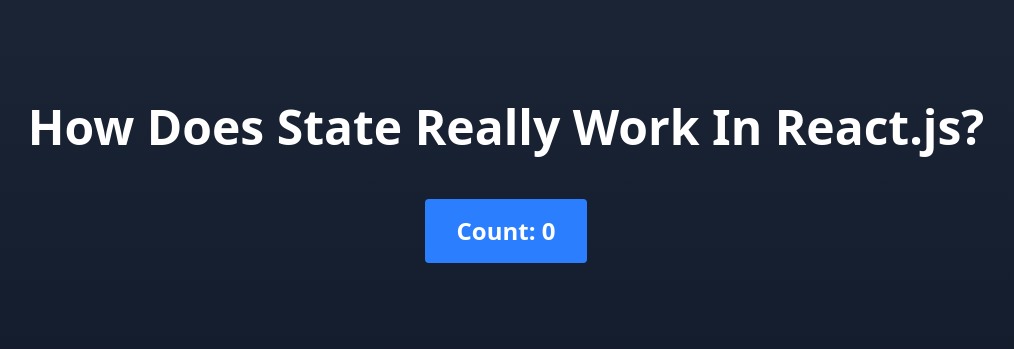
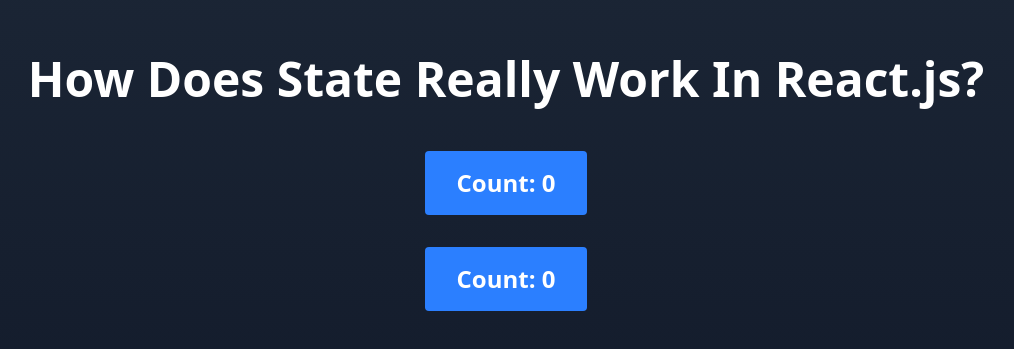
Before and after one commit to addcx1developer/essential-react-hooks-250822, a React (Vite) app: page / in a window 1280 px wide. Shown: the part 201-550 px from the top of the page, without its empty margins (134-1148 px from the left). Built offline with nearby package versions, Linux system fonts and the light colour scheme.

Commit message:
each component have own private state

```diff
--- a/src/components/ReactState.jsx
+++ b/src/components/ReactState.jsx
@@ -5,6 +5,7 @@
     <div className="min-h-screen bg-gradient-to-b from-gray-800 to-gray-900 text-white flex flex-col items-center justify-center p-8">
       <h1 className="text-5xl font-bold mb-12">How Does State Really Work In React.js?</h1>
       <CountComponent />
+      <CountComponent />
     </div>
   )
 }
```
